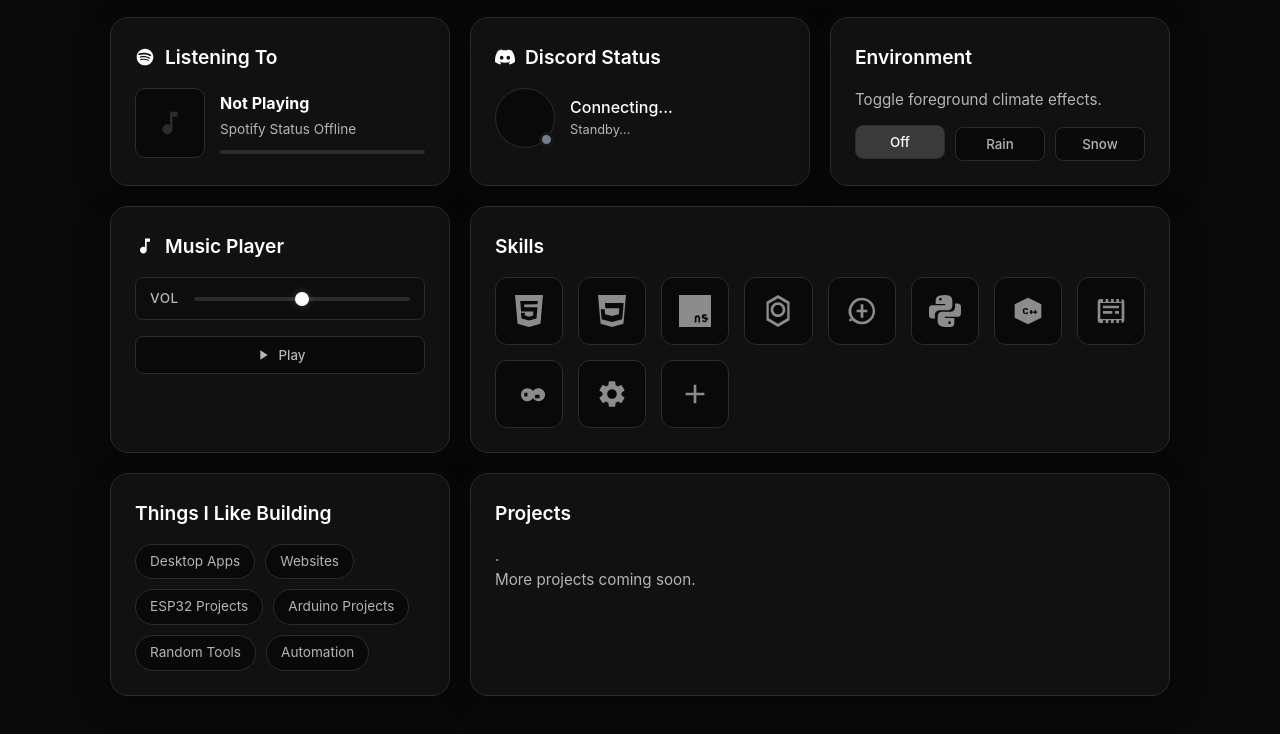
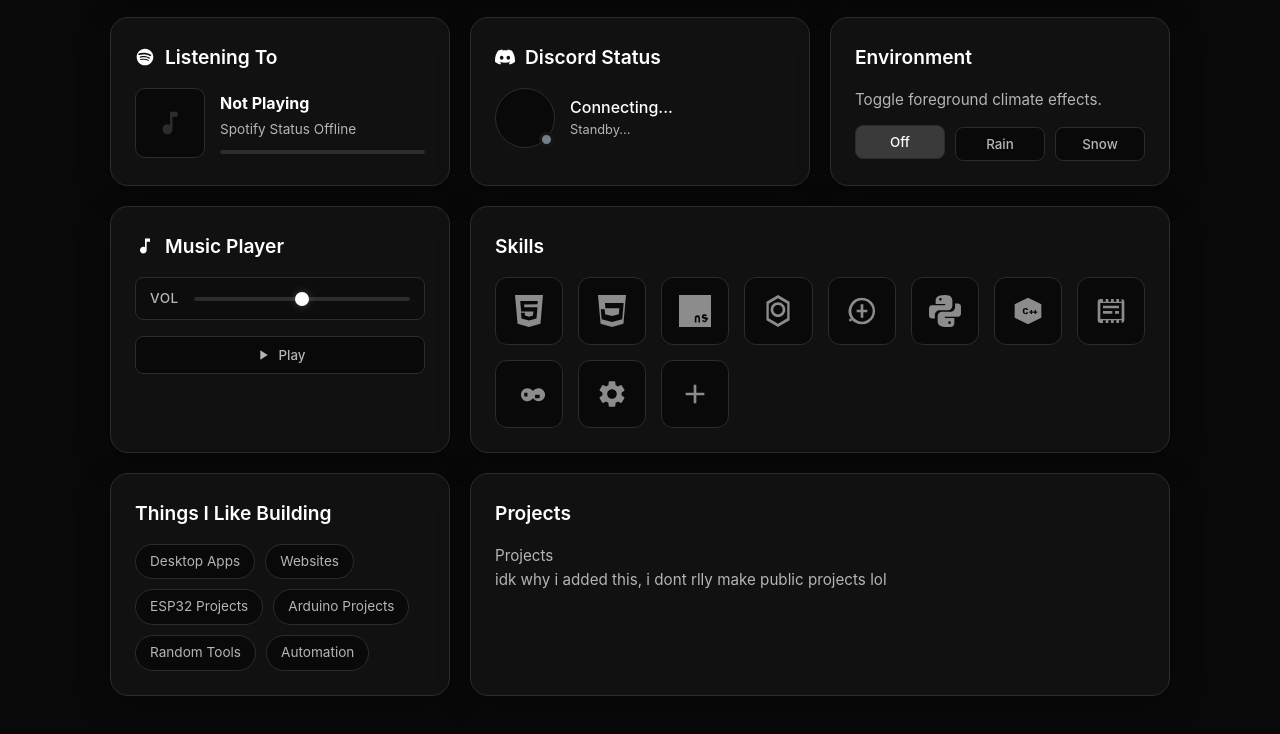
Before and after one commit to a1lolll/a1lolll.github.io, a plain HTML site: page index.html in a window 1280 px wide. Shown: the part 809-1543 px from the top of the page. Drawn offline with Linux system fonts and the light colour scheme.

Commit message:
Update index.html
project card

```diff
--- a/index.html
+++ b/index.html
@@ -696,8 +696,8 @@
 
             <div class="card span-2 scroll-anim" id="projects-card">
                 <h3>Projects</h3>
-                <p>.</p>
-                <p>More projects coming soon.</p>
+                <p>Projects</p>
+                <p>idk why i added this, i dont rlly make public projects lol</p>
             </div>
 
         </section>
```
